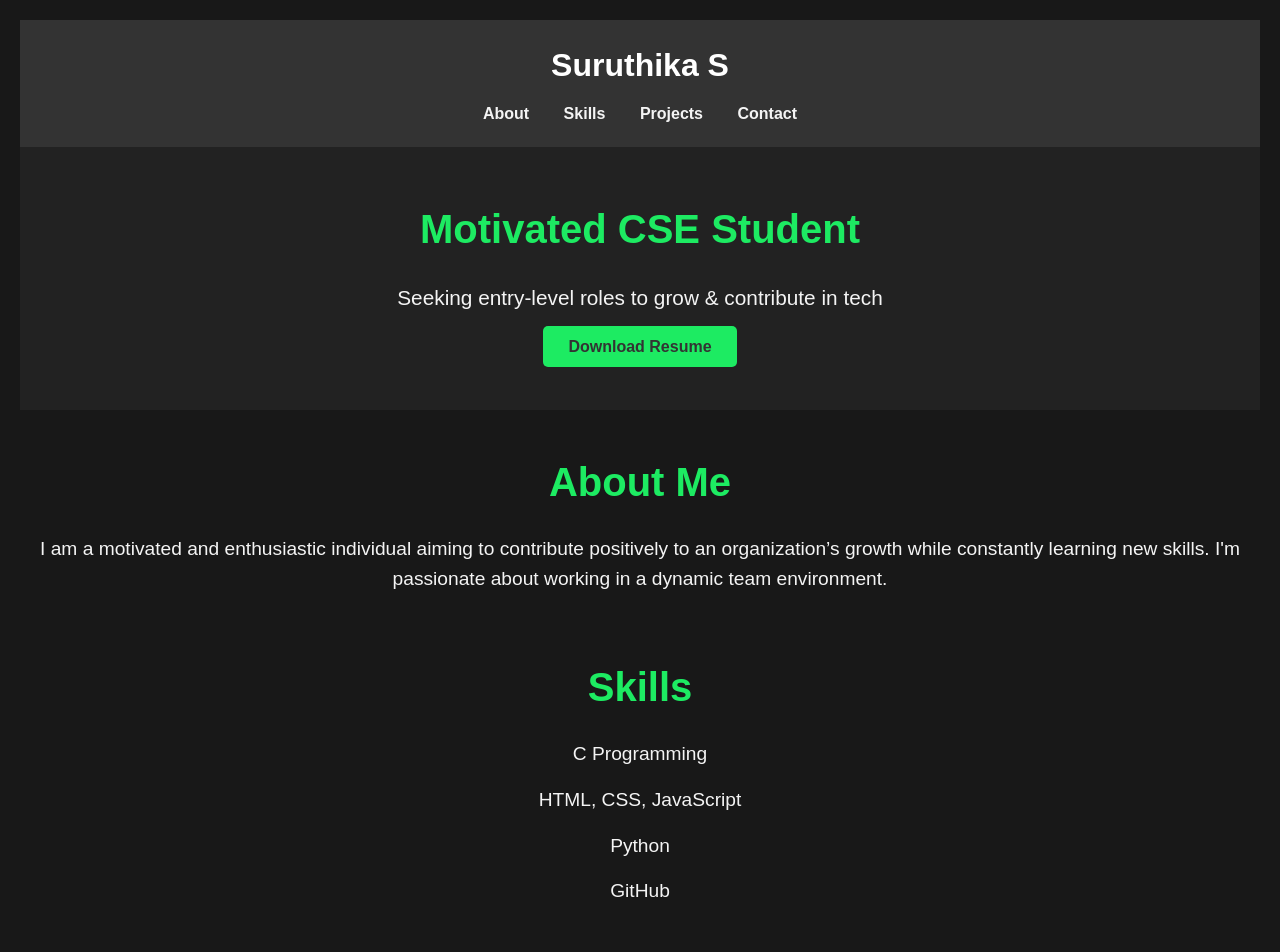
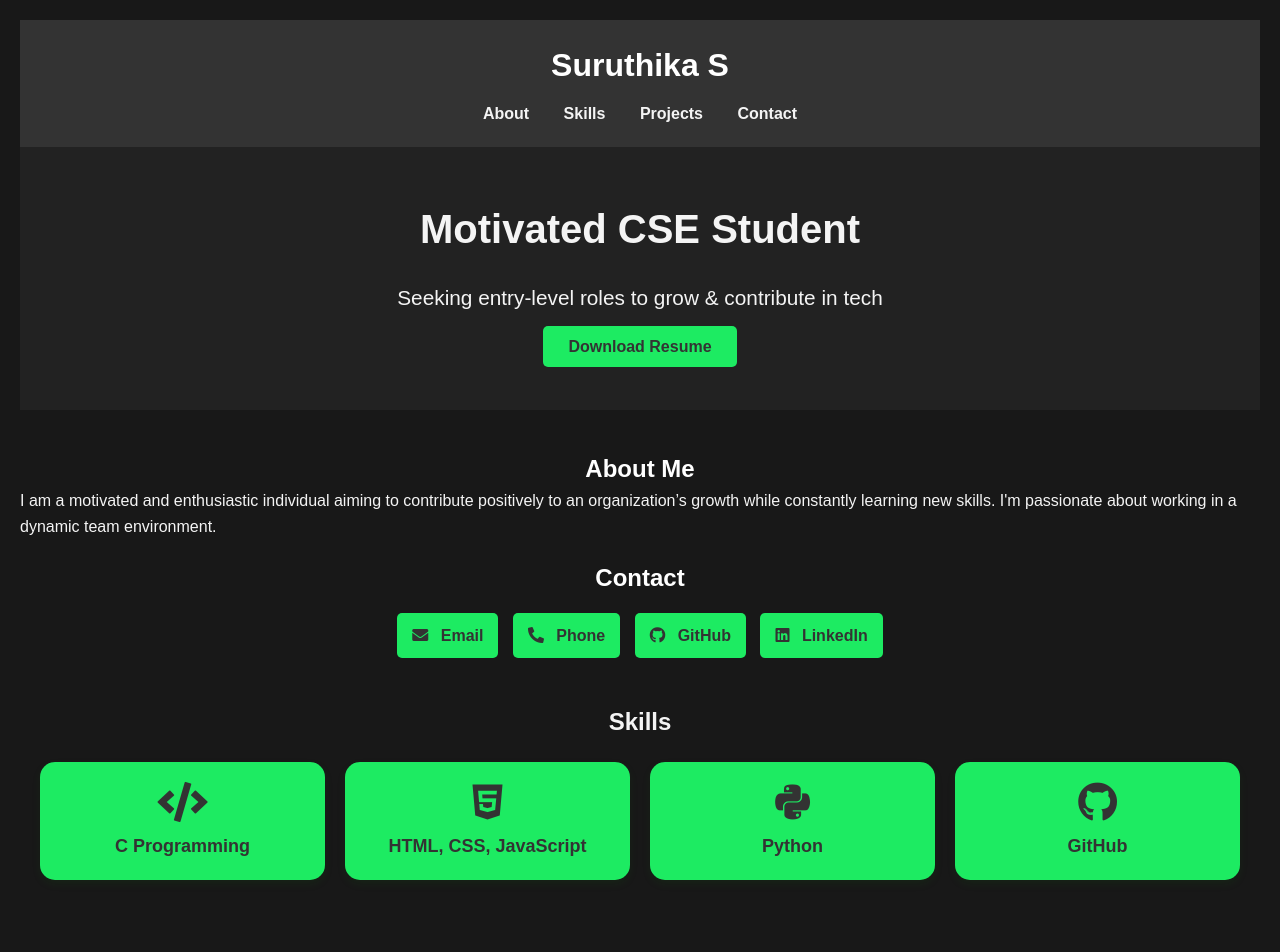
Before and after one commit to suruthi0309/portfolio, a plain HTML site: page index.html in a window 1280 px wide. Shown: the top 952 px of the page. Drawn offline with Linux system fonts and the light colour scheme; a script that the page names is missing.

Commit message:
first commit

```diff
--- a/index.css
+++ b/index.css
@@ -27,6 +27,11 @@ header h1 {
 nav {
   text-align: center;
 }
+#about h2 {
+  color:white;
+  text-align: center;
+}
+
 
 nav a {
   margin: 0 15px;
@@ -66,34 +71,50 @@ nav a:hover {
 }
 
 .resume-btn:hover {
-  background-color: rgb(29, 235, 98); /* Slightly darker button on hover */
+  background-color: rgb(15, 245, 15); /* Slightly darker button on hover */
 }
 
-section {
-  margin-bottom: 60px;
-}
 
-section h2 {
-  font-size: 2.5em;
-  margin-bottom: 20px;
-  color: rgb(29, 235, 98); /* Green color for section headings */
+#skills {
+  padding: 40px 20px;
   text-align: center;
 }
 
-section p {
-  font-size: 1.2em;
-  text-align: center;
+.skills-grid {
+  display: grid;
+  grid-template-columns: repeat(auto-fit, minmax(180px, 1fr));
+  gap: 20px;
+  margin-top: 20px;
 }
 
-ul {
-  list-style-type: none;
-  padding: 0;
-  text-align: center;
+.skill-card {
+  background-color: rgb(29, 235, 98);
+  padding: 20px;
+  border-radius: 15px;
+  box-shadow: 0 4px 8px rgba(0, 128, 0, 0.1);
+  transition: transform 0.3s ease, box-shadow 0.3s ease;
+  cursor: default;
 }
 
-ul li {
-  margin-bottom: 15px;
-  font-size: 1.2em;
+.skill-card:hover {
+  transform: translateY(-5px);
+  box-shadow: 0 8px 15px rgba(0, 128, 0, 0.2);
+}
+
+.skill-card i {
+  font-size: 40px;
+  color:  #333;
+  margin-bottom: 10px;
+}
+
+.skill-card h3 {
+  font-size: 18px;
+  color: #333;
+  margin: 0;
+}
+#projects {
+  padding: 40px 20px;
+  text-align: center;
 }
 
 .project-container {
@@ -102,7 +123,12 @@ ul li {
   gap: 30px;
   flex-wrap: wrap;
   margin-top: 30px;
+
 }
+#project-title{
+  text-align: center;
+}
+
 
 .project {
   background-color: #222; /* Dark background for projects */
@@ -122,7 +148,7 @@ ul li {
 
 .project p {
   font-size: 1.1em;
-  color: #ddd; /* Light grey text for project description */
+  color: #ddd;
 }
 
 a {
@@ -171,3 +197,33 @@ a:hover {
 #contact a {
   font-size: 1.1em;
 }
+.contact-buttons {
+  margin-top: 20px;
+  text-align: center;
+}
+
+.contact-btn {
+  display:inline-block ;
+  margin: 5px;
+  padding: 10px 15px;
+  background-color:  rgb(29, 235, 98);
+  color: #333;
+  border-radius: 5px;
+  text-decoration: none;
+  font-weight: bold;
+  transition: background-color 0.3s ease;
+}
+
+.contact-btn i {
+  margin-right: 8px;
+}
+
+.contact-btn:hover {
+  background-color:rgb(15, 245, 15);
+}
+
+.contact-title {
+  color: rgb(29, 235, 98);
+  font-weight: bold;
+  margin-bottom: 10px;
+}
--- a/index.html
+++ b/index.html
@@ -30,20 +30,40 @@
     <p>
       I am a motivated and enthusiastic individual aiming to contribute positively to an organization’s growth while constantly learning new skills. I'm passionate about working in a dynamic team environment.
     </p>
+
+    <div class="contact-buttons">
+      <h2 class="contact-title">Contact</h2>
+      <a href="mailto:senthilkumarsruthika@gmail.com" class="contact-btn"><i class="fas fa-envelope"></i> Email</a>
+      <a href="tel:8220027542" class="contact-btn"><i class="fas fa-phone-alt"></i> Phone</a>
+      <a href="https://github.com/suruthi0309/suruthika.git" target="_blank" class="contact-btn"><i class="fab fa-github"></i> GitHub</a>
+      <a href="https://www.linkedin.com/in/suruthika0309" target="_blank" class="contact-btn"><i class="fab fa-linkedin"></i> LinkedIn</a>
+    </div>
+  </section>
+  <section id="skills">
+    <h2>Skills</h2>
+    <div class="skills-grid">
+      <div class="skill-card">
+        <i class="fas fa-code"></i>
+        <h3>C Programming</h3>
+      </div>
+      <div class="skill-card">
+        <i class="fab fa-html5"></i>
+        <h3>HTML, CSS, JavaScript</h3>
+      </div>
+      <div class="skill-card">
+        <i class="fab fa-python"></i>
+        <h3>Python</h3>
+      </div>
+      <div class="skill-card">
+        <i class="fab fa-github"></i>
+        <h3>GitHub</h3>
+      </div>
+    </div>
   </section>
 
-  <section id="skills">
-    <h2>Skills</h2>
-    <ul>
-      <li>C Programming</li>
-      <li>HTML, CSS, JavaScript</li>
-      <li>Python</li>
-      <li>GitHub</li>
-    </ul>
-  </section>
 
   <section id="projects">
-    <h2>Projects</h2>
+    <h2 id=>Projects</h2>
     <div class="project-container">
       <div class="project">
         <h3>Calculator</h3>
@@ -57,13 +77,6 @@
   </section>
 
 
-  <section id="contact">
-    <h2>Contact</h2>
-    <p><i class="fas fa-envelope"></i> Email: <a href="mailto:senthilkumarsruthika@gmail.com">senthilkumarsruthika@gmail.com</a></p>
-    <p><i class="fas fa-phone-alt"></i> Phone: <a href="tel:8220027542">8220027542</a></p>
-    <p><i class="fab fa-github"></i> GitHub: <a href="https://github.com/suruthi0309/suruthika.git" target="_blank">suruthika.git</a></p>
-    <p><i class="fab fa-linkedin"></i> LinkedIn: <a href="https://www.linkedin.com/in/suruthika0309" target="_blank">suruthika0309</a></p>
-  </section>
 
 
   <footer>
```
Also changed, not shown: index.js (deleted).
